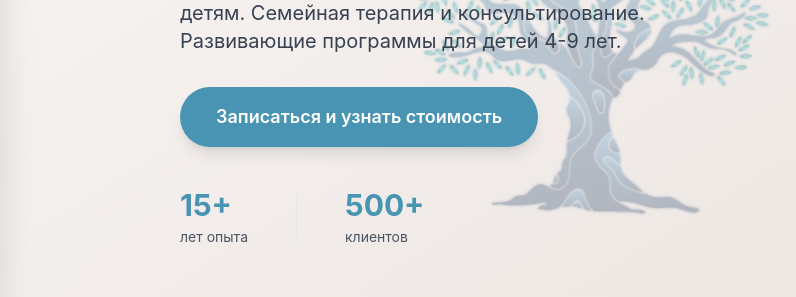
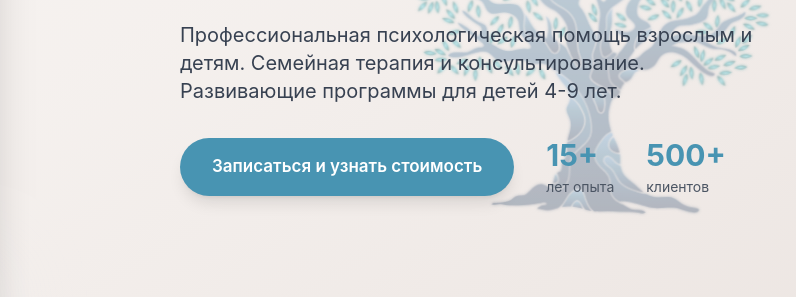
Before and after one commit to RomanS7997/psychology-site, an Astro site: page / in a window 1280 px wide. Shown: the part 363-660 px from the top of the page, 484-1280 px from the left. Built offline with nearby package versions, Linux system fonts and the light colour scheme; Astro itself is replaced by a stand-in of ours.

Commit message:
Hero: put counters next to the CTA button in one row

```diff
--- a/src/components/NewHero.astro
+++ b/src/components/NewHero.astro
@@ -311,26 +311,24 @@
           {subtitle}
         </p>
 
-        <!-- CTA -->
-        <div class="cta-stack flex flex-col items-center lg:items-start">
+        <!-- CTA + показатели в одной строке -->
+        <div class="cta-stack flex flex-col sm:flex-row sm:items-center justify-center lg:justify-start gap-6 sm:gap-8">
           <button
             onclick="openBookingModal()"
-            class="inline-flex items-center justify-center px-9 py-4 bg-[#4894B2] hover:bg-[#18698F] text-white font-semibold rounded-full transition-all duration-300 shadow-lg hover:shadow-xl hover:scale-105 text-lg w-full sm:w-auto"
+            class="inline-flex items-center justify-center px-8 py-4 bg-[#4894B2] hover:bg-[#18698F] text-white font-semibold rounded-full transition-all duration-300 shadow-lg hover:shadow-xl hover:scale-105 text-[17px] w-full sm:w-auto shrink-0"
           >
             Записаться и узнать стоимость
           </button>
-        </div>
 
-        <!-- Stats or features -->
-        <div class="mt-10 flex items-center justify-center lg:justify-start gap-8 sm:gap-12" data-stagger>
-          <div class="text-center lg:text-left">
-            <div class="text-3xl font-bold text-[#4894B2] mb-1" data-counter="15" data-suffix="+">0</div>
-            <div class="text-sm text-gray-600">лет опыта</div>
-          </div>
-          <div class="w-px h-12 bg-gray-200"></div>
-          <div class="text-center lg:text-left">
-            <div class="text-3xl font-bold text-[#4894B2] mb-1" data-counter="500" data-suffix="+">0</div>
-            <div class="text-sm text-gray-600">клиентов</div>
+          <div class="flex items-center justify-center gap-8" data-stagger>
+            <div class="text-center sm:text-left">
+              <div class="text-3xl font-bold text-[#4894B2] mb-1" data-counter="15" data-suffix="+">0</div>
+              <div class="text-sm text-gray-600">лет опыта</div>
+            </div>
+            <div class="text-center sm:text-left">
+              <div class="text-3xl font-bold text-[#4894B2] mb-1" data-counter="500" data-suffix="+">0</div>
+              <div class="text-sm text-gray-600">клиентов</div>
+            </div>
           </div>
         </div>
       </div>
```
